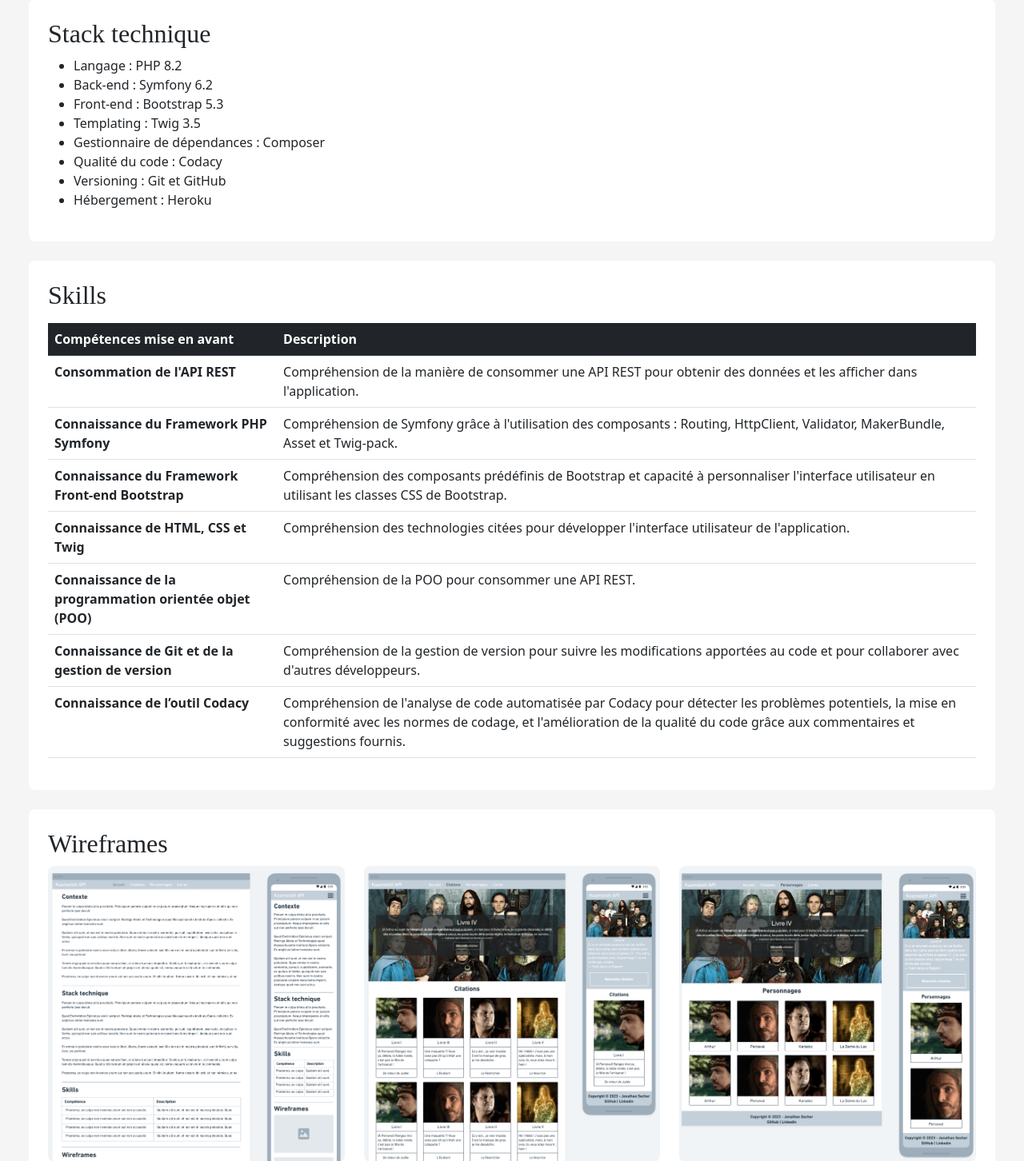
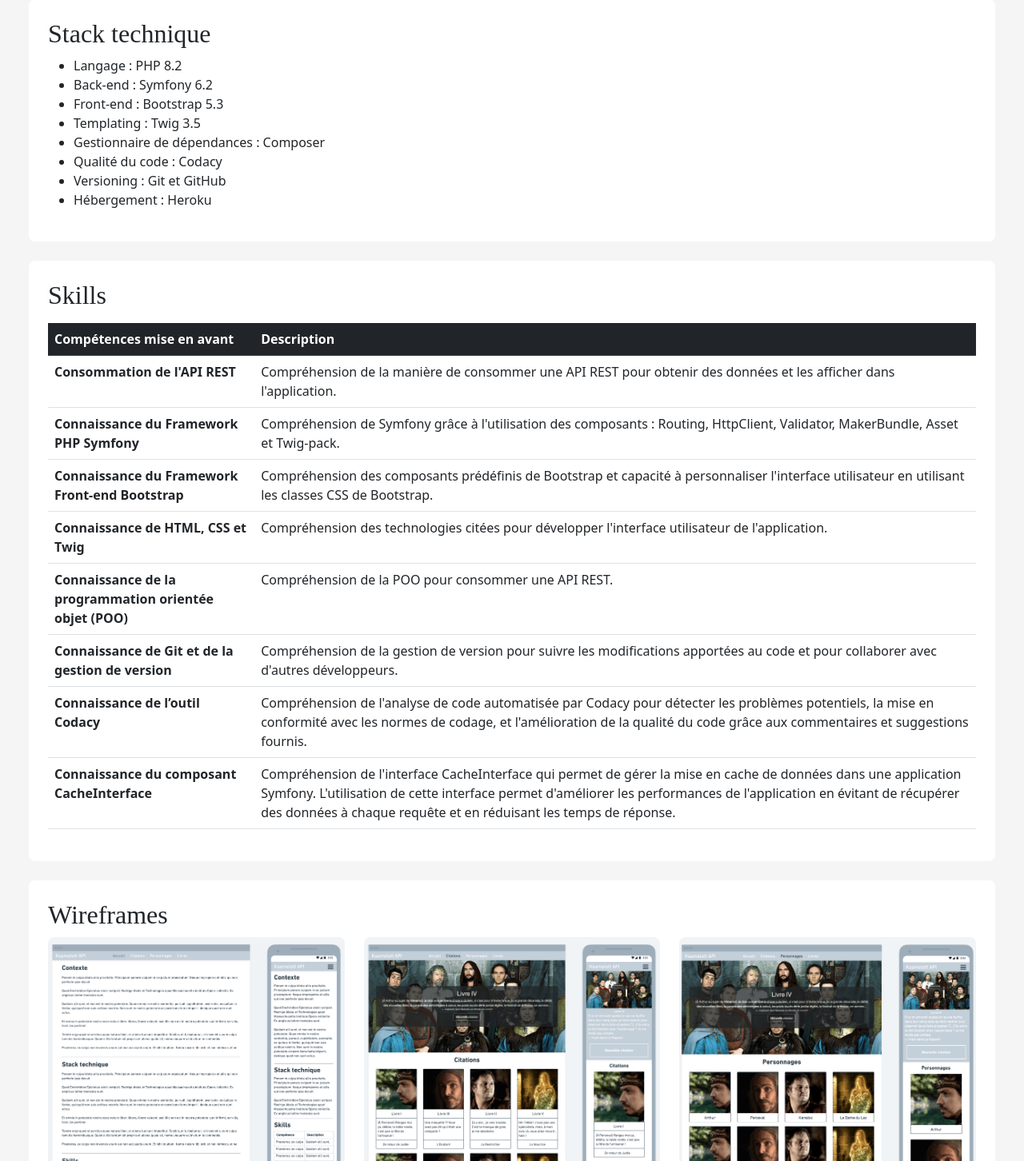
Before and after one commit to ashk74/kaamelott-api, a Symfony app: template templates/home/index.html.twig in a window 1280 px wide. Shown: the part 263-1715 px from the top of the page at 80% size. Run offline with Twig, Linux system fonts and the light colour scheme; the template is opened without the code that fills it, so the values that code supplies are empty; some libraries are stand-ins or nearby versions.

Commit message:
feat(homepage) Update Skills

```diff
--- a/templates/home/index.html.twig
+++ b/templates/home/index.html.twig
@@ -79,6 +79,10 @@
 										<th scope="row">Connaissance de l’outil Codacy</th>
 										<td>Compréhension de l'analyse de code automatisée par Codacy pour détecter les problèmes potentiels, la mise en conformité avec les normes de codage, et l'amélioration de la qualité du code grâce aux commentaires et suggestions fournis.</td>
 									</tr>
+									<tr>
+										<th scope="row">Connaissance du composant CacheInterface</th>
+										<td>Compréhension de l'interface CacheInterface qui permet de gérer la mise en cache de données dans une application Symfony. L'utilisation de cette interface permet d'améliorer les performances de l'application en évitant de récupérer des données à chaque requête et en réduisant les temps de réponse.</td>
+									</tr>
 								</tbody>
 							</table>
 						</div>
```
